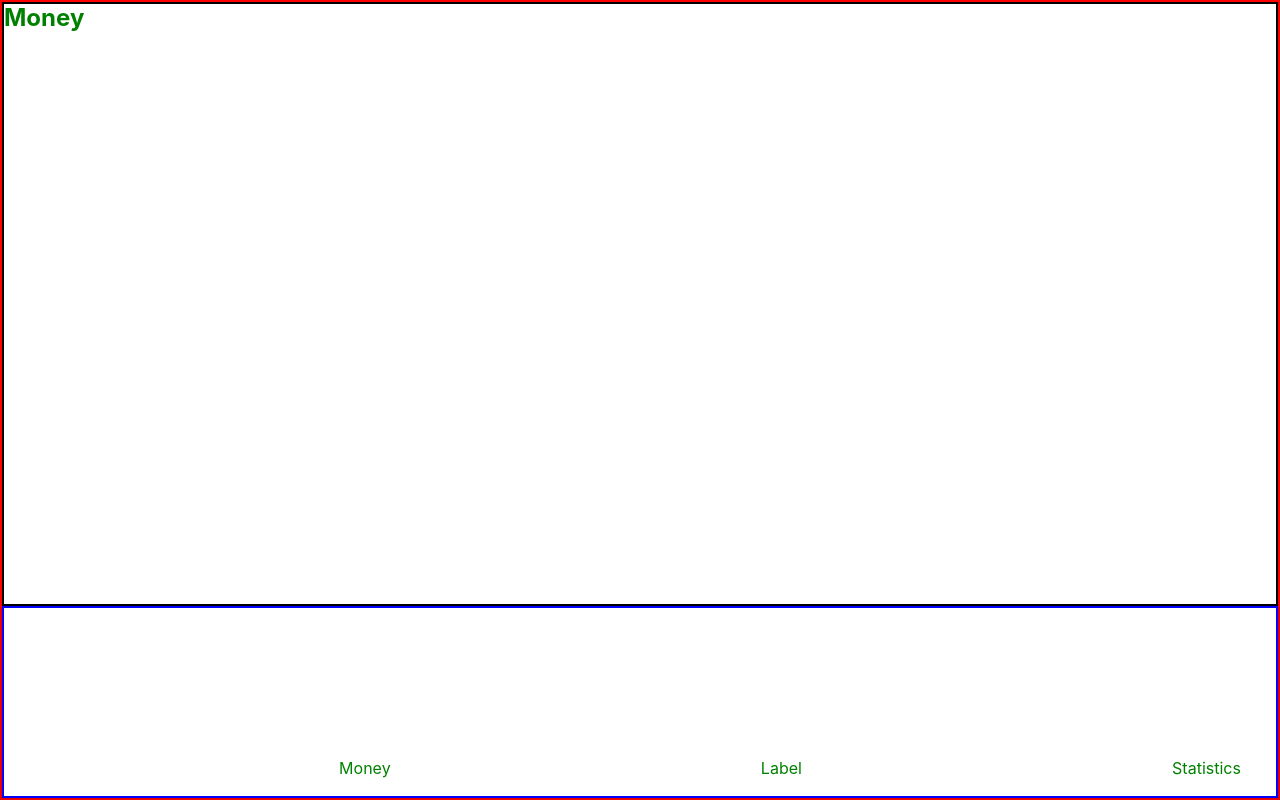
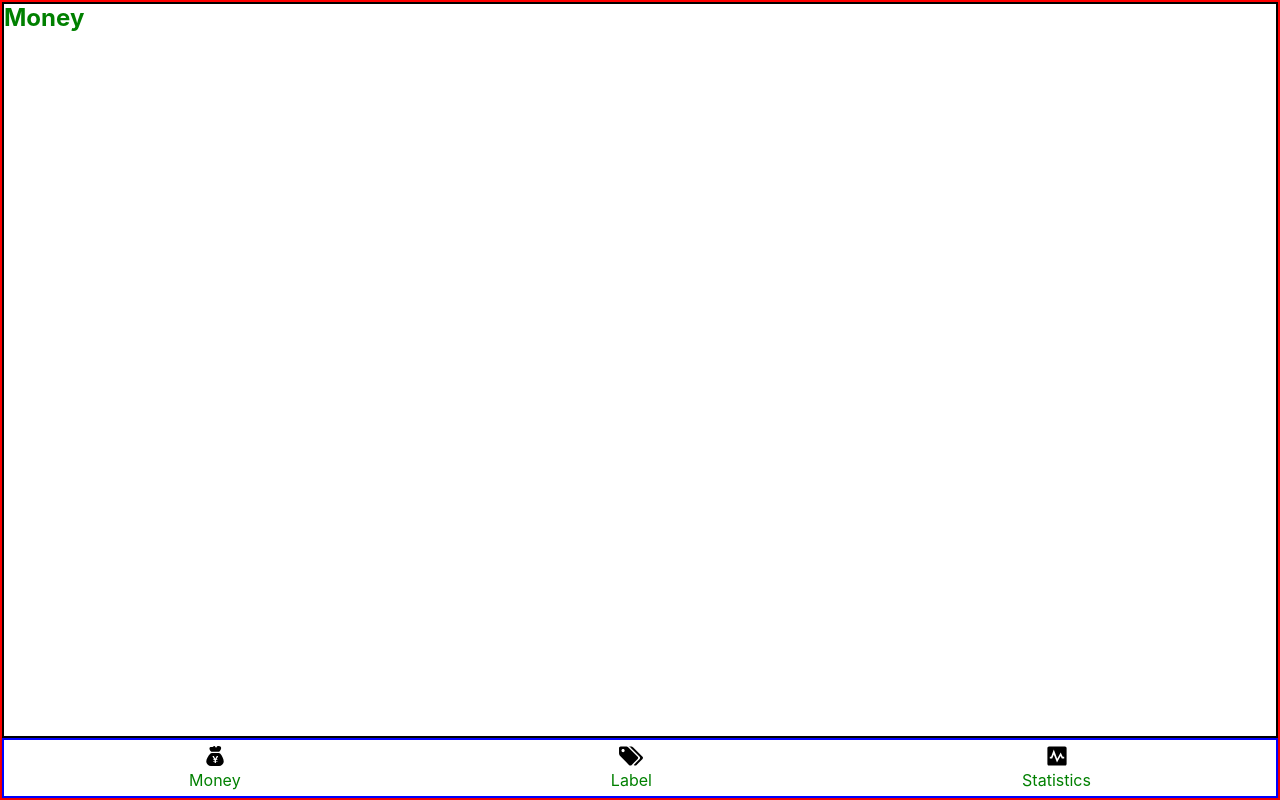
Before and after one commit to AngelaFangguyue/money-react, a React app: page /#/money in a window 1280 px wide. Built offline with nearby package versions, Linux system fonts and the light colour scheme.

Commit message:
创建Icon组件

```diff
--- a/src/App.tsx
+++ b/src/App.tsx
@@ -14,7 +14,8 @@ import Statistics from './Components/Statistics';
 import Money from './Components/Money';
 import Label from './Components/Label';
 
-
+import x from 'Icons/money.svg';
+console.log(x);
 
 const Wrapper = styled.div`
 display:flex;
--- a/src/Components/Icon.tsx
+++ b/src/Components/Icon.tsx
@@ -1,11 +1,15 @@
 import React from 'react';
+
+let  importAll =(requireContext: __WebpackModuleApi.RequireContext)=>requireContext.keys().forEach(requireContext);
+try{importAll(require.context("Icons",true,/\.svg$/));}catch(error){console.log(error)}
+
 type Props = {
   name:string;
 }
 
 const Icon = (props:Props)=>{
   return(
-    <svg>
+    <svg className="icon">
       <use xlinkHref={"#"+props.name}/>
     </svg>
   );
--- a/src/Components/Nav.tsx
+++ b/src/Components/Nav.tsx
@@ -1,23 +1,8 @@
 import styled from 'styled-components';
 import {Link} from 'react-router-dom';
 import React from 'react';
-import Icon from './Icon';
+import Icon from 'Components/Icon';
 
-
-
-// const NavWrapper = styled.div`
-// border:2px solid blue;
-// text-align: center;
-// nav{
-//   ul{
-//     display: flex;
-//     li{
-//       flex-grow: 1;
-//       padding: 16px;
-//     }
-//   }
-// }
-// `;
 
 const NavWrapper = styled.nav`
 border:2px solid blue;
@@ -27,8 +12,16 @@ box-shadow: 0 0 3px rgba(0,0,0,0.25);
     display: flex;
     li{
       flex-grow: 1;
-      padding: 16px;
+      padding: 4px 0;
       text-align: center;
+      display: flex;
+      flex-direction: column;
+      justify-content: center;
+      align-items: center;
+      .icon{
+        width: 24px;
+        height:24px;
+      }
     }
   }
 `;
--- a/src/index.scss
+++ b/src/index.scss
@@ -17,3 +17,8 @@ body{
   font-size: 16px;
   line-height: 1.2;
 }
+.icon{
+  width: 1em;
+  height: 1em;
+  display: inline-block;
+}
```
Also changed, not shown: src/Icons/chart.svg (renamed from src/Icons/Chart.svg).
